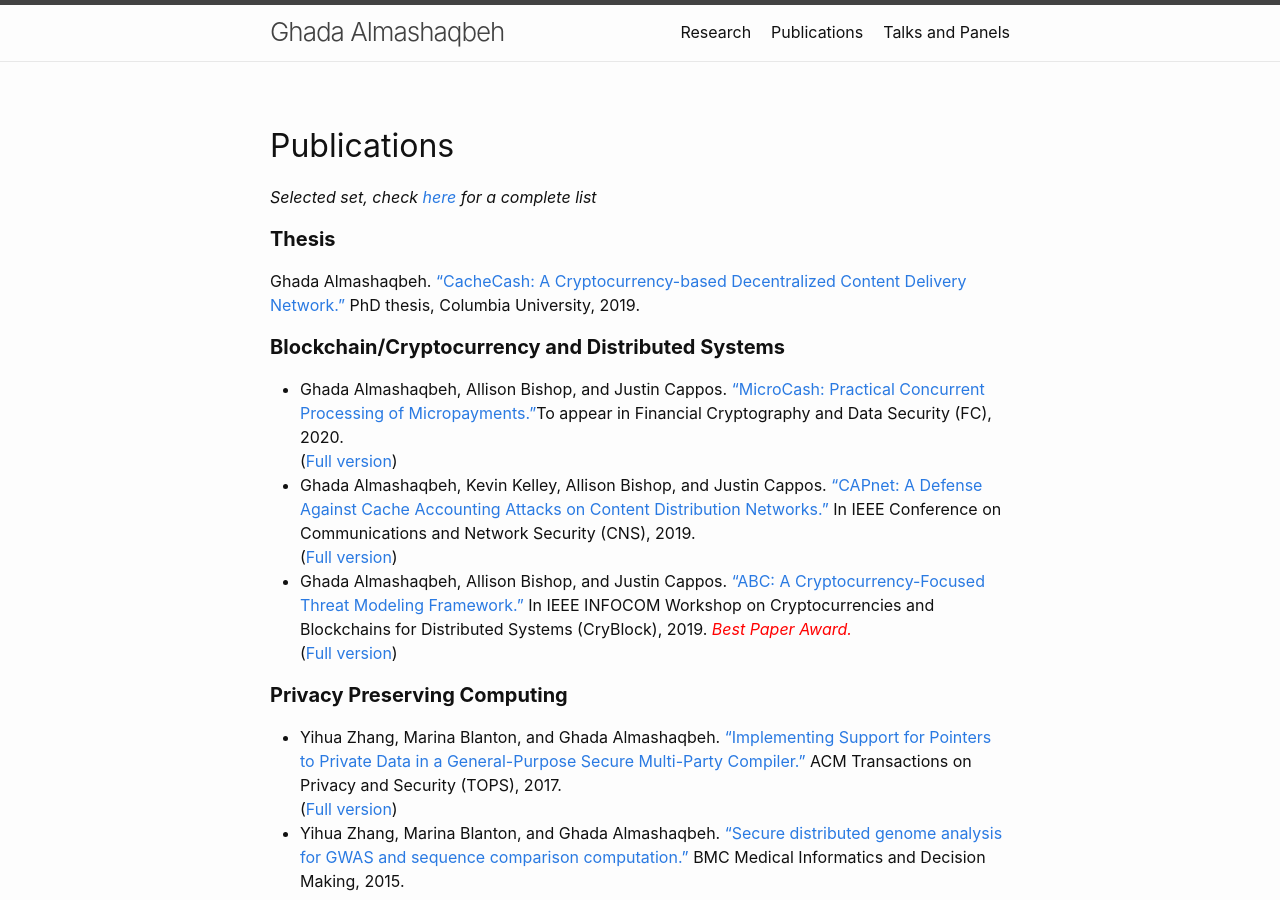
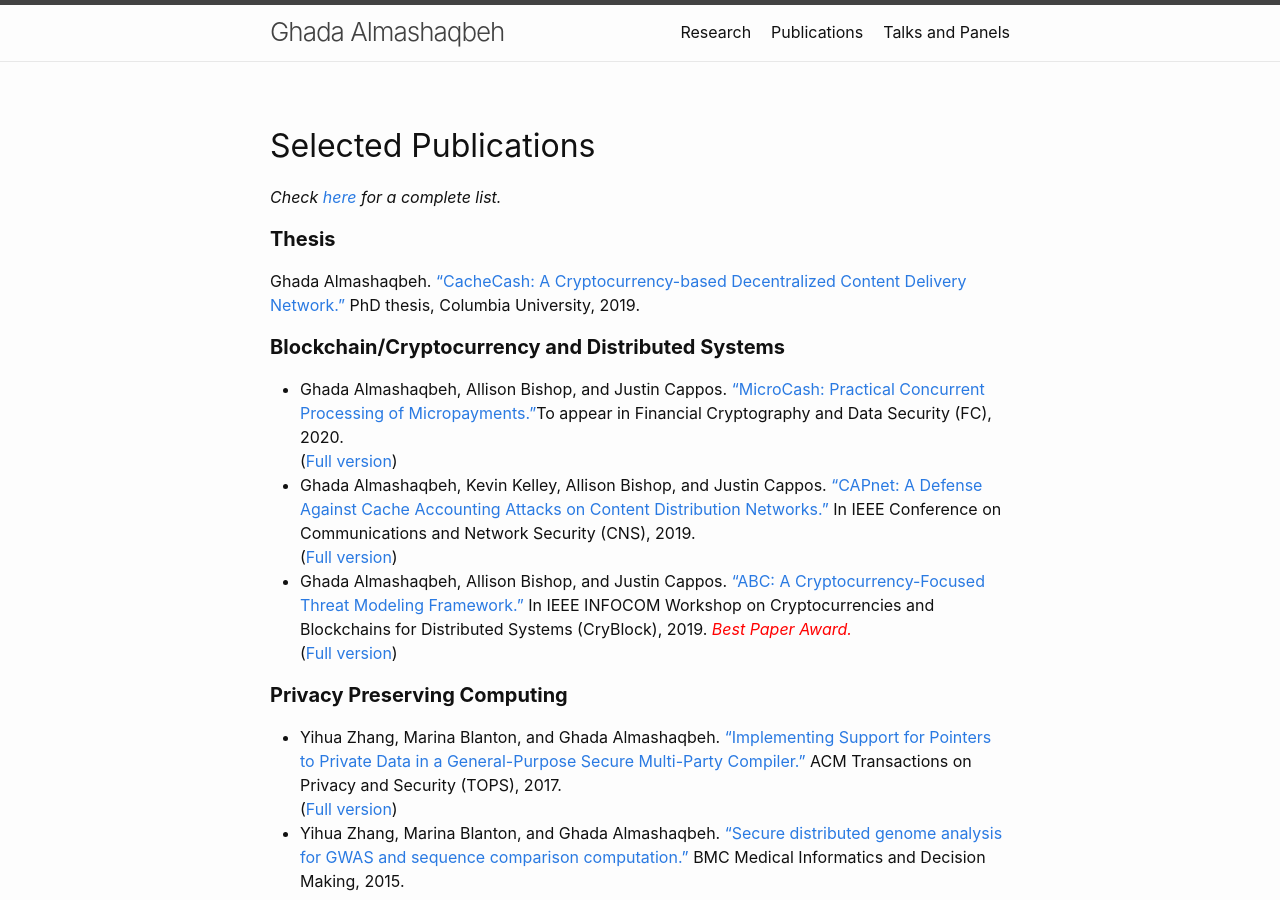
Before and after one commit to GhadaAlmashaqbeh/GhadaAlmashaqbeh.github.io, a Jekyll site: the page built from 02-publications.md, in a window 1280 px wide and 900 px high. Built offline with Jekyll 4.4.1, drawn with Linux system fonts in a browser that asks for light colours.

Commit message:
edit publication list

```diff
--- a/02-publications.md
+++ b/02-publications.md
@@ -4,8 +4,8 @@ title: Publications
 permalink: /publications/
 ---
 
-## Publications
-_Selected set, check [here](https://scholar.google.com/citations?user=QKIkII0AAAAJ&hl=en) for a complete list_<br/>
+## Selected Publications
+_Check [here](https://scholar.google.com/citations?user=QKIkII0AAAAJ&hl=en) for a complete list._<br/>
 
 #### **Thesis**
 Ghada Almashaqbeh. ["CacheCash: A Cryptocurrency-based Decentralized Content Delivery Network."](https://academiccommons.columbia.edu/doi/10.7916/d8-kmv2-7n57) PhD thesis, Columbia University, 2019.
```
